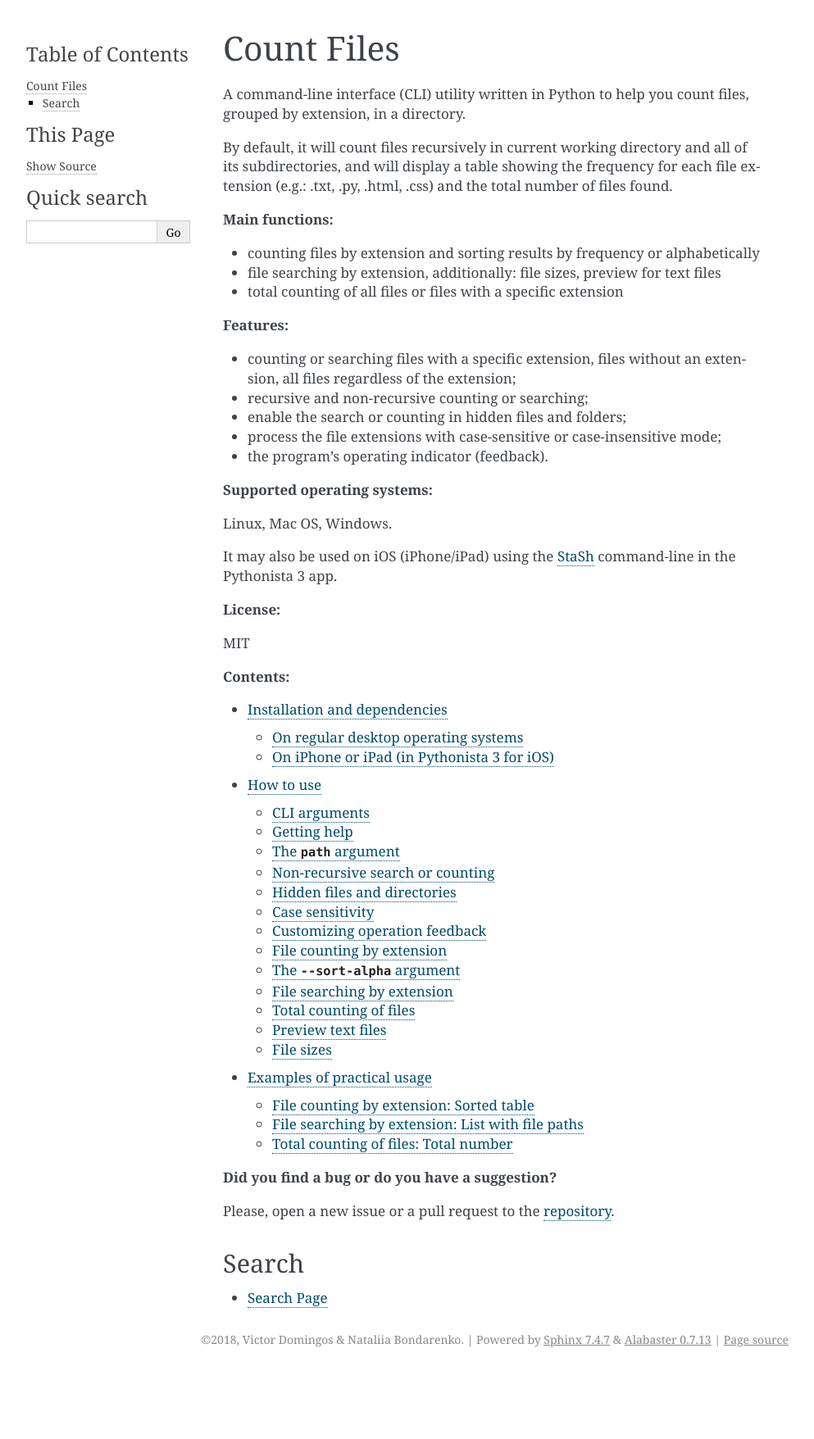
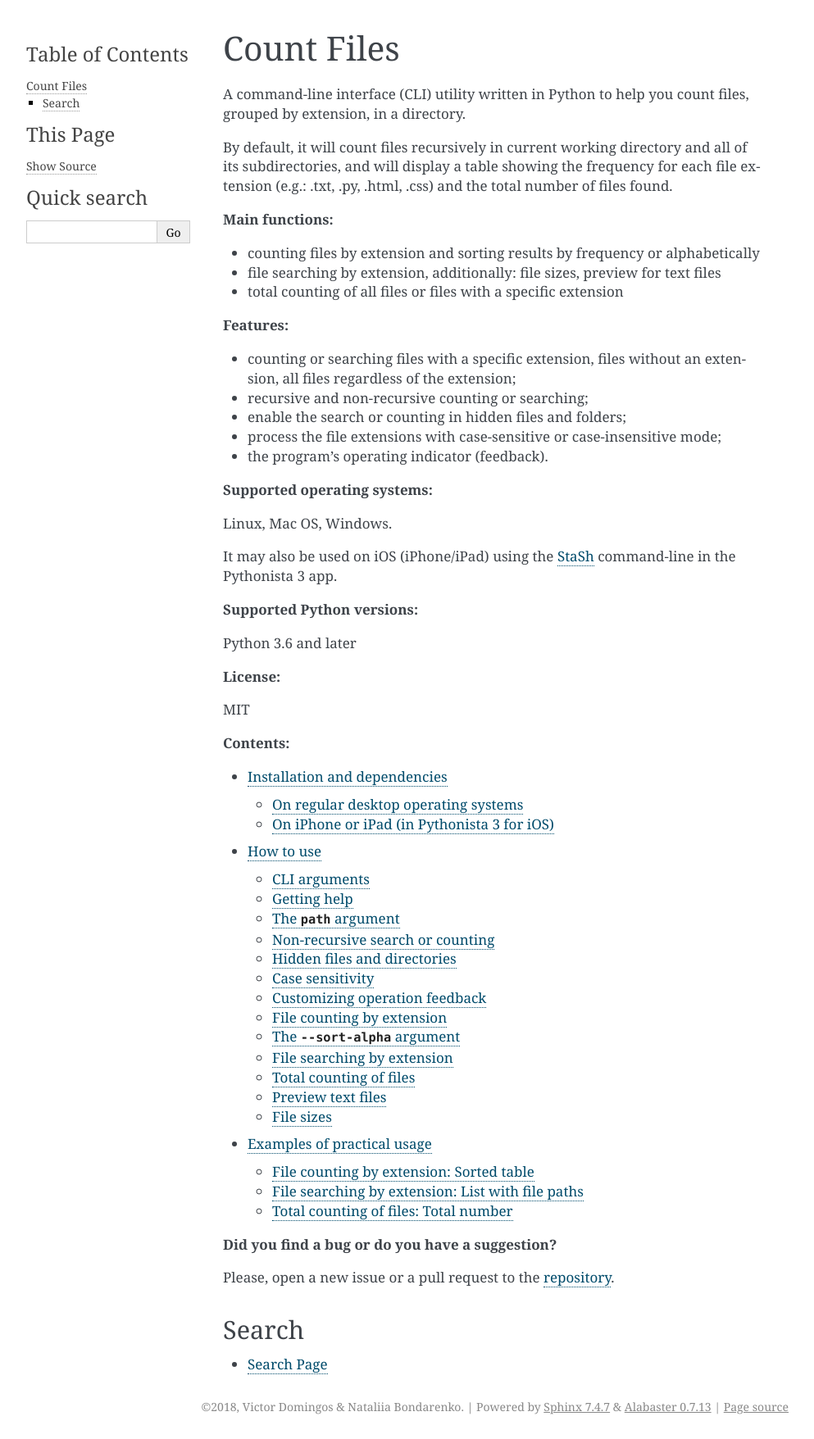
Before and after one commit to victordomingos/Count-files, a Sphinx documentation site: the page built from docs/source/index.rst, in a window 1280 px wide. Shown: the whole page at 82% size, without its empty margins (148-1141 px from the left). Built offline with Sphinx 7.4.7, drawn with Linux system fonts in a browser that asks for light colours; before the commit the page ends 1674 px from its top, so only the background shows below that.

Commit message:
add supported py version

```diff
--- a/docs/source/index.rst
+++ b/docs/source/index.rst
@@ -36,6 +36,10 @@ It may also be used on
 iOS (iPhone/iPad) using the `StaSh <https://github.com/ywangd/stash>`_
 command-line in the Pythonista 3 app.
 
+**Supported Python versions:**
+
+Python 3.6 and later
+
 **License:**
 
 MIT
```
